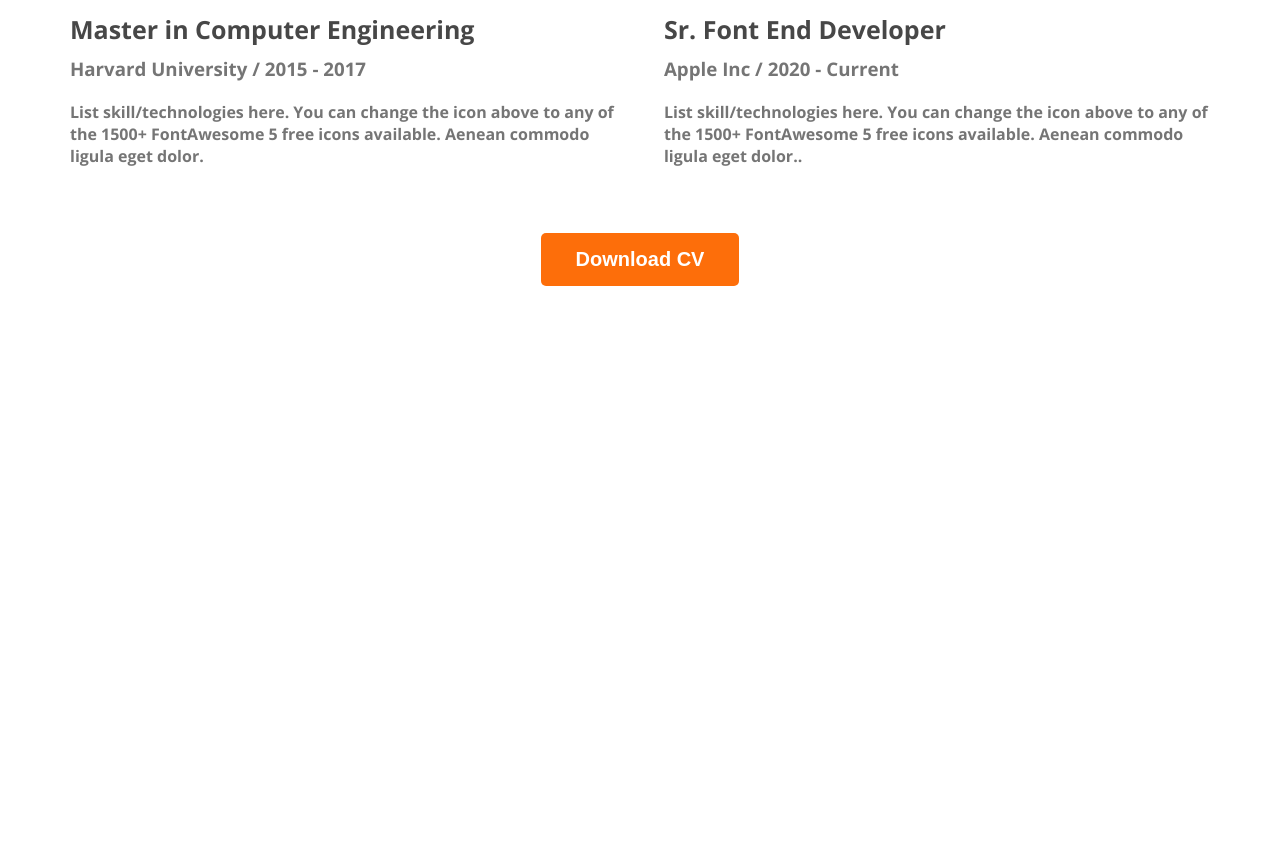
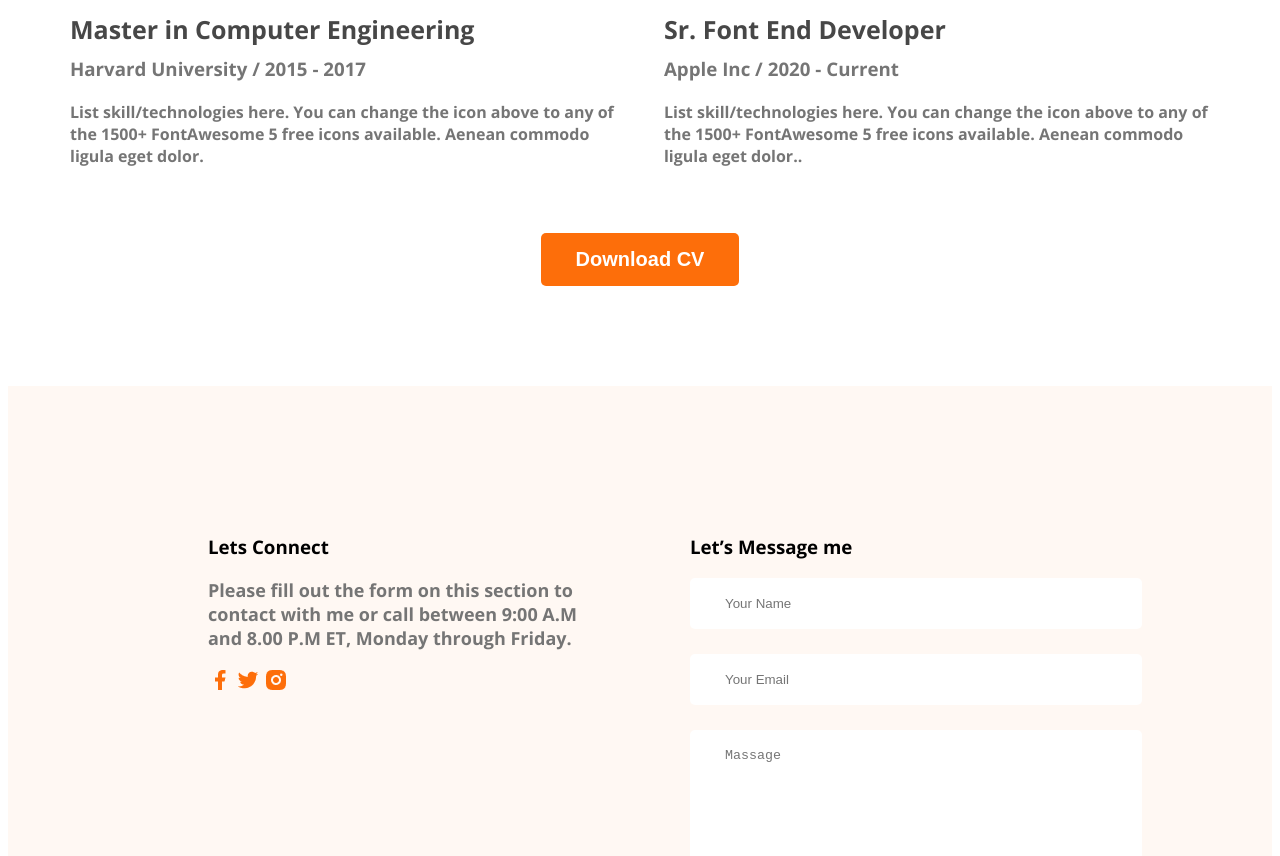
Before and after one commit to AbdurRahim120/Coder-portfulio, a plain HTML site: page index.html in a window 1280 px wide. Shown: the part 2734-3590 px from the top of the page. Before the commit the page ends 3028 px from the top, so only its background shows below. Drawn offline with nearby package versions, Linux system fonts and the light colour scheme.

Commit message:
footer finished

```diff
--- a/index.html
+++ b/index.html
@@ -169,6 +169,25 @@
         </div>
       </section>
     </main>
-    <footer></footer>
+    <footer>
+      <div class="footer-column">
+        <h3 class="section-item">Lets Connect</h3>
+        <p class="section-description">Please fill out the form on this section to contact with me or call between 9:00 A.M and 8.00 P.M ET, Monday through Friday.</p>
+        <div class="social-links">
+          <a href=""><img src="img/facebook.png" alt=""></a>
+          <a href=""><img src="img/twitter.png" alt=""></a>
+          <a href=""><img src="img/insta.png" alt=""></a>
+        </div>
+      </div>
+      <div class="footer-column">
+        <h3 class="section-item">Let’s Message me</h3>
+        <form class="contact" >
+          <input type="text" placeholder="Your Name">
+          <input type="email" name="" placeholder="Your Email">
+          <textarea name="" id="" placeholder="Massage" cols="30" rows="10"></textarea>
+          <input class="btn-primary" type="submit" value="submit">
+        </form>
+      </div>
+    </footer>
   </body>
 </html>
--- a/style.css
+++ b/style.css
@@ -31,7 +31,7 @@ body {
 
 .section-description {
   color: #757575;
-  text-align: center;
+  text-align: left;
   font-size: 18px;
 }
 /* nav related style  */
@@ -124,6 +124,7 @@ main scection {
 
 #what-i-do {
   padding: 30px 150px;
+  text-align: justify;
 }
 
 .skills-container {
@@ -139,6 +140,7 @@ main scection {
 }
 .skill-description {
   color: #757575;
+  text-align: justify;
 }
 /* reaume section style  */
 .resume-colume-title {
@@ -146,7 +148,7 @@ main scection {
   font-size: 30px;
   font-weight: 700;
 }
-.resume-container{
+.resume-container {
   display: flex;
   gap: 50px;
 }
@@ -156,7 +158,7 @@ main scection {
   font-family: 700;
   margin-bottom: 10px;
 }
-.resume-item-institute{
+.resume-item-institute {
   margin-bottom: 20px;
   margin-top: 0;
 }
@@ -165,7 +167,35 @@ main scection {
   color: #757575;
 }
 
-.download-cv{
+.download-cv {
   text-align: center;
   margin-top: 50px;
 }
+
+/* footer style */
+footer {
+  display: flex;
+  gap: 100px;
+  background: #fff8f3;
+  padding: 130px 200px;
+  margin-top: 100px;
+}
+.footer-column {
+  width: 50%;
+}
+
+.social-links{
+  margin-right: 25px;
+}
+
+.contact input[type="text"],
+.contact input[type="email"] , textarea {
+  display: block;
+  margin-bottom: 25px;
+  padding: 18px 35px;
+  border-radius: 5px;
+  color: #757575;
+  background: #fff;
+  border: 0;
+  width: 100%;
+}
```
